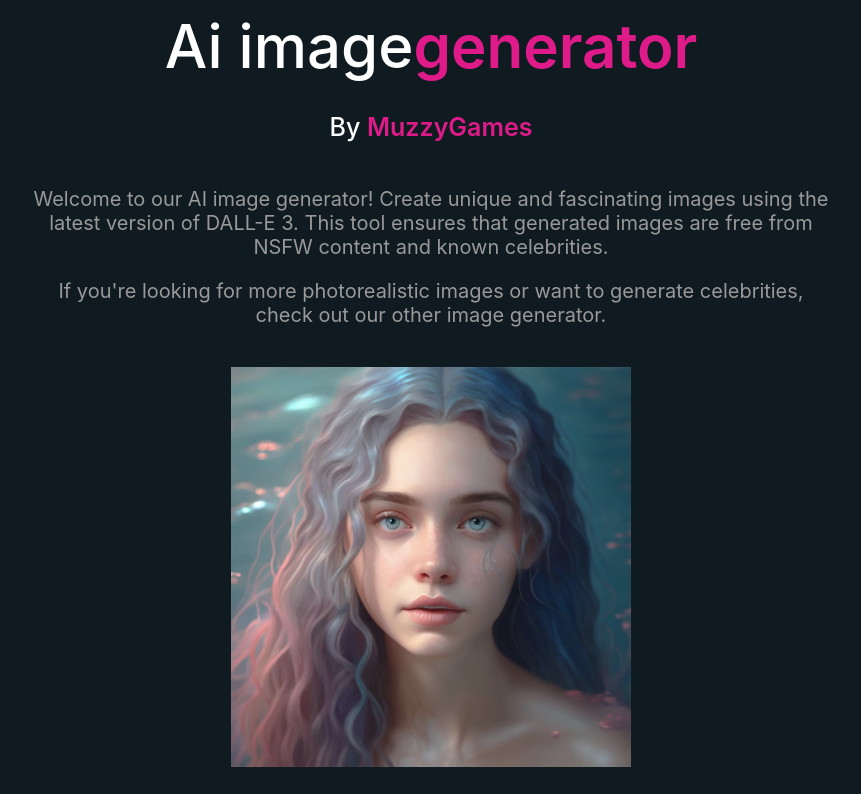
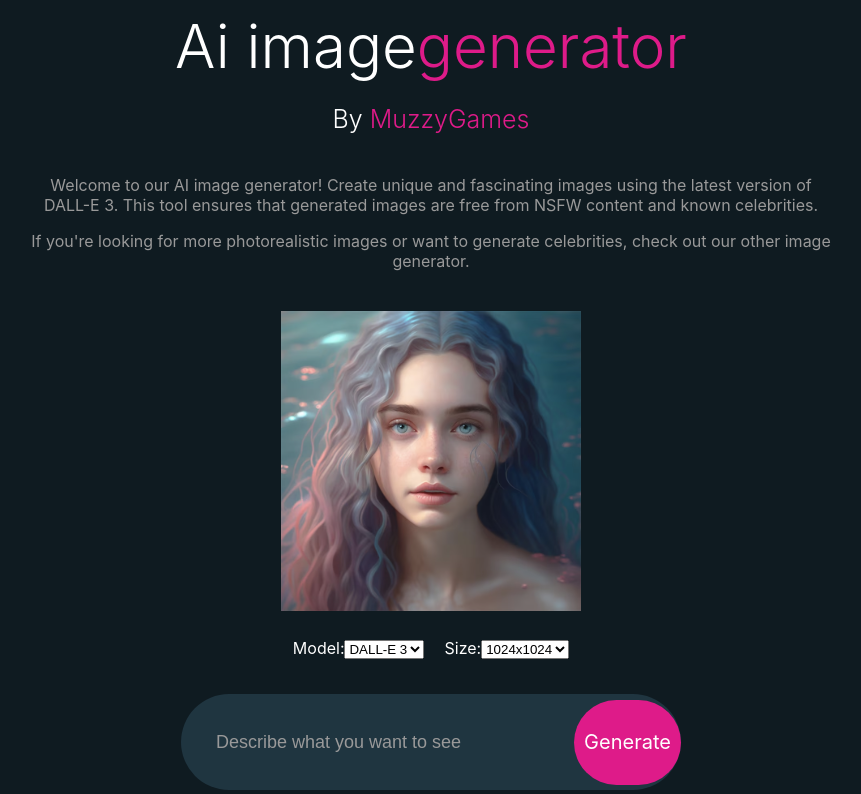
Before and after one commit to appandgametech/imagegenerator, a React (Create React App) app: page / in a window 1280 px wide. Shown: the top 794 px of the page, without its empty margins (209-1070 px from the left). Built offline with nearby package versions, Linux system fonts and the light colour scheme.

Commit message:
Your commit message here

```diff
--- a/package.json
+++ b/package.json
@@ -8,7 +8,7 @@
     "@testing-library/user-event": "^13.5.0",
     "react": "^18.2.0",
     "react-dom": "^18.2.0",
-    "react-scripts": "5.0.1",
+    "react-scripts": "^5.0.1",
     "web-vitals": "^2.1.4"
   },
   "scripts": {
@@ -34,5 +34,8 @@
       "last 1 firefox version",
       "last 1 safari version"
     ]
+  },
+  "devDependencies": {
+    "@babel/plugin-proposal-private-property-in-object": "^7.21.11"
   }
 }
--- a/src/Components/ImageGenerator/ImageGenerator.css
+++ b/src/Components/ImageGenerator/ImageGenerator.css
@@ -15,7 +15,7 @@
     max-width: 800px;
     text-align: center;
     margin-bottom: 10px;
-    font-size: 20px;
+    font-size: 16px;
     color: #999;
 }
 
@@ -25,20 +25,20 @@
 
 .header {
     font-size: 60px;
-    font-weight: 500;
-    padding-bottom: 15px;
+    font-weight: 325;
+    padding-bottom: 7px;
 }
 
 .header1 {
     font-size: 25px;
-    font-weight: 500;
+    font-weight: 300;
     padding-bottom: 10px;
 }
 
 .header1 span,
 .header span {
     color: #de1b89;
-    font-weight: 600;
+    font-weight: 350;
 }
 
 .img-loading {
@@ -47,7 +47,7 @@
 }
 
 .img-loading img {
-    width: 400px;
+    width: 300px;
 }
 
 .settings {
--- a/src/Components/ImageGenerator/ImageGenerator.jsx
+++ b/src/Components/ImageGenerator/ImageGenerator.jsx
@@ -46,7 +46,7 @@ const ImageGenerator = () => {
                     method: 'POST',
                     headers: {
                         'Content-Type': 'application/json',
-                        Authorization: 'Bearer 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',
+                        Authorization: 'Bearer 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',
                         'User-Agent': 'Chrome',
                     },
                     body: JSON.stringify({
@@ -100,6 +100,18 @@ const ImageGenerator = () => {
         }, 7000);
     };
 
+    const handleModelChange = (e) => {
+        const selectedModel = e.target.value;
+        setModel(selectedModel);
+
+        // Adjust the size options based on the selected model
+        if (selectedModel === 'dall-e-2') {
+            setSize('512x512');
+        } else if (selectedModel === 'dall-e-3') {
+            setSize('1024x1024');
+        }
+    };
+
     return (
         <div className='ai-image-generator'>
             <div className='header'>
@@ -108,7 +120,6 @@ const ImageGenerator = () => {
             <div className='header1'>
                 By <span>MuzzyGames</span>
             </div>
-
             <div className='intro'>
                 <p>
                     Welcome to our AI image generator! Create unique and fascinating images using
@@ -130,7 +141,7 @@ const ImageGenerator = () => {
             <div className='settings'>
                 <label>
                     Model:
-                    <select value={model} onChange={(e) => setModel(e.target.value)}>
+                    <select value={model} onChange={handleModelChange}>
                         <option value='dall-e-2'>DALL-E 2</option>
                         <option value='dall-e-3'>DALL-E 3</option>
                     </select>
@@ -138,8 +149,8 @@ const ImageGenerator = () => {
                 <label>
                     Size:
                     <select value={size} onChange={(e) => setSize(e.target.value)}>
-                        <option value='512x512'>512x512</option>
-                        <option value='1024x1024'>1024x1024</option>
+                        {model === 'dall-e-2' && <option value='512x512'>512x512</option>}
+                        {model === 'dall-e-3' && <option value='1024x1024'>1024x1024</option>}
                     </select>
                 </label>
             </div>
```
Also changed, not shown: 1 other file (tests, documents, lock files or other folders).
